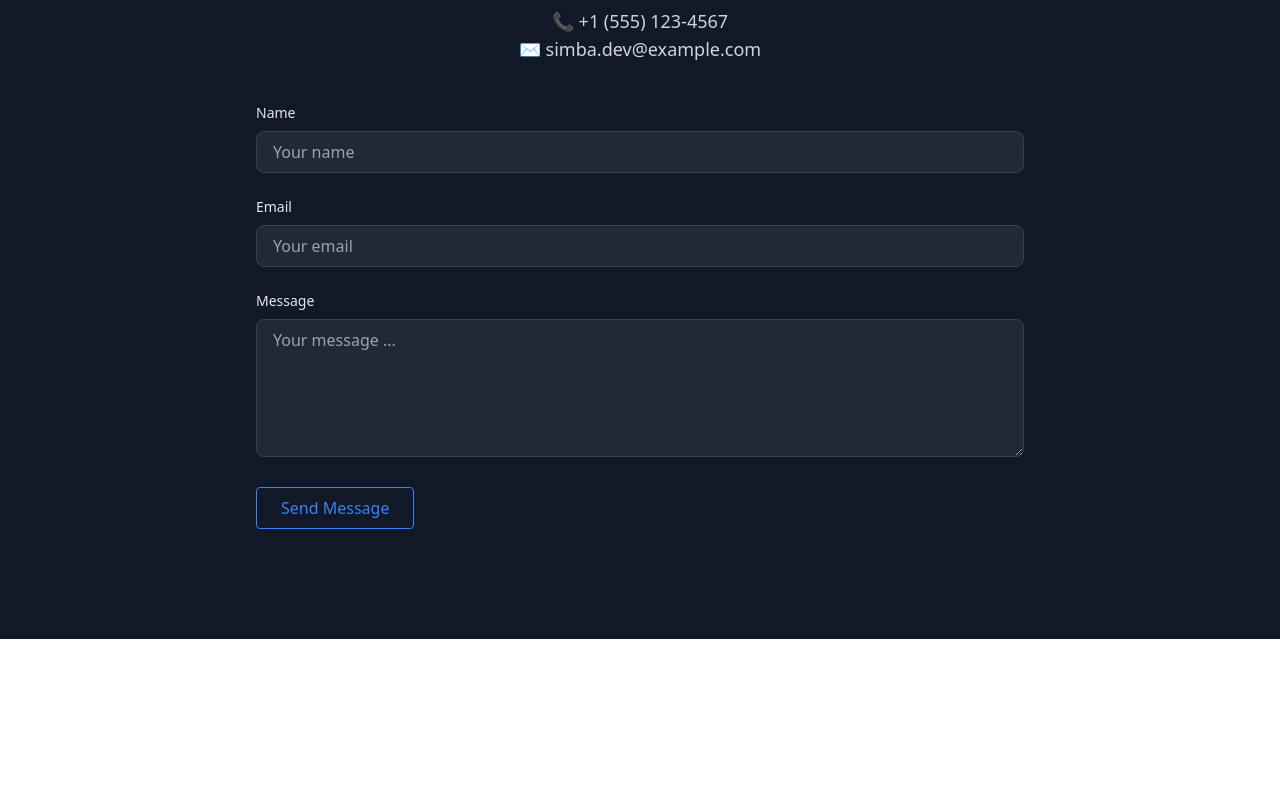
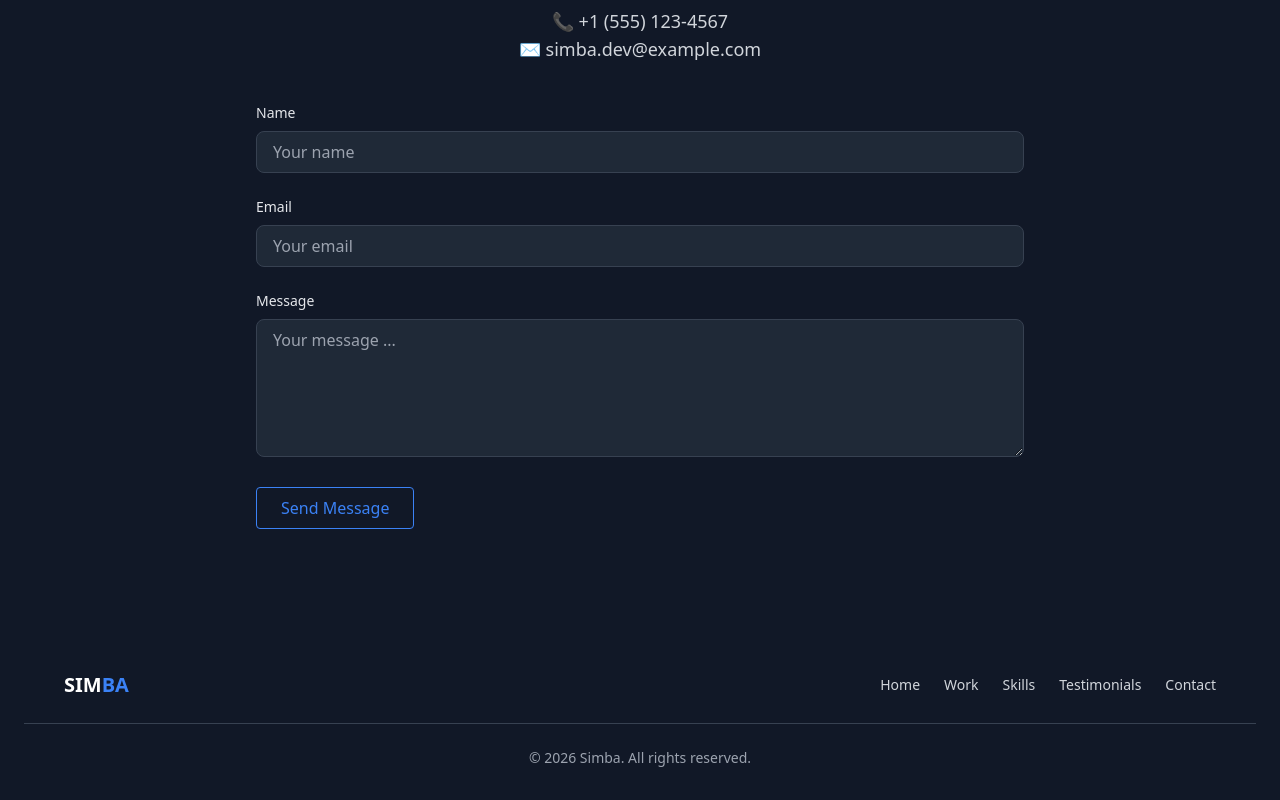
Before and after one commit to genuinelycool/portfolio_website_dark_light_mode, a React (Vite) app: page / in a window 1280 px wide. Shown: the part 4219-5019 px from the top of the page. Before the commit the page ends 4858 px from the top, so only its background shows below. Built offline with nearby package versions, Linux system fonts and the light colour scheme.

Commit message:
21 - Building the Footer

```diff
--- a/src/components/Footer/index.jsx
+++ b/src/components/Footer/index.jsx
@@ -1,7 +1,41 @@
+const navLinks = [
+  { label: "Home", target: "hero" },
+  { label: "Work", target: "projects" },
+  { label: "Skills", target: "skills" },
+  { label: "Testimonials", target: "recommendations" },
+  { label: "Contact", target: "contact" },
+];
+
 const Footer = () => {
   return (
-    <footer>
+    <footer className="bg-gray-100 dark:bg-gray-900 text-gray-700 dark:text-gray-300 px-6 py-8 text-center">
+      <div className="max-w-6xl mx-auto flex flex-col md:flex-row justify-between items-center gap-6">
+        {/* Logo or Name */}
+        <div className="text-xl font-bold text-gray-800 dark:text-white">
+          SIM<span className="text-blue-500">BA</span>
+        </div>
 
+        {/* Navigation Links */}
+        <div className="flex gap-6 flex-wrap justify-center text-sm">
+          {navLinks.map(({ label, target }) => (
+            <a
+              key={label}
+              href={`#${target}`}
+              className="hover:text-blue-500 transition"
+            >
+              {label}
+            </a>
+          ))}
+        </div>
+      </div>
+
+      {/* Divider */}
+      <hr className="my-6 border-gray-300 dark:border-gray-700" />
+
+      {/* Copyright */}
+      <p className="text-sm text-gray-600 dark:text-gray-400">
+        © {new Date().getFullYear()} Simba. All rights reserved.
+      </p>
     </footer>
   );
 };
```
